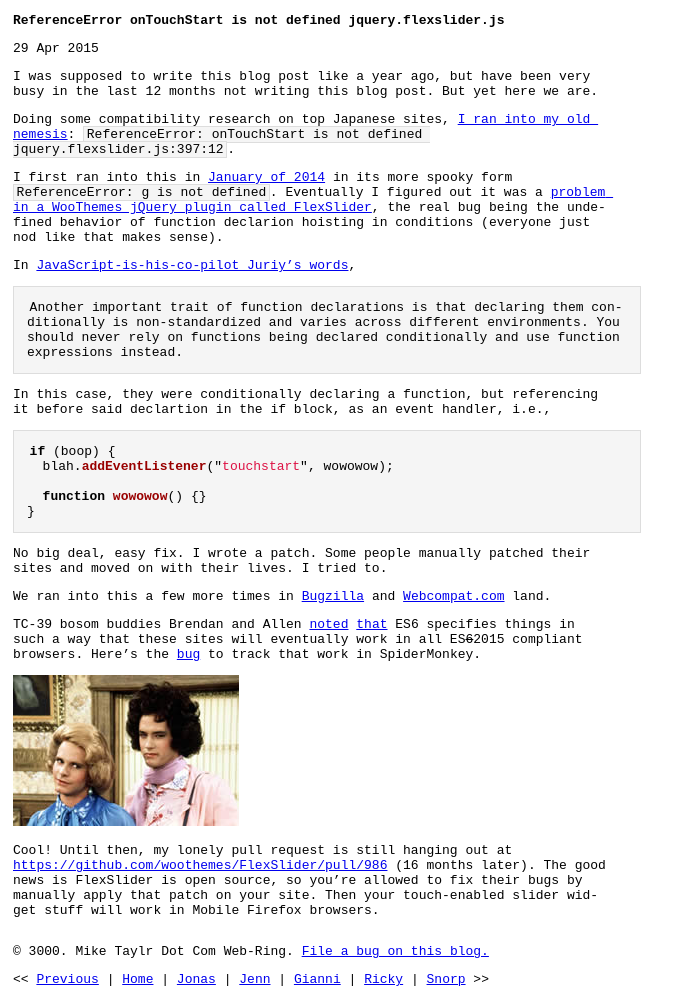
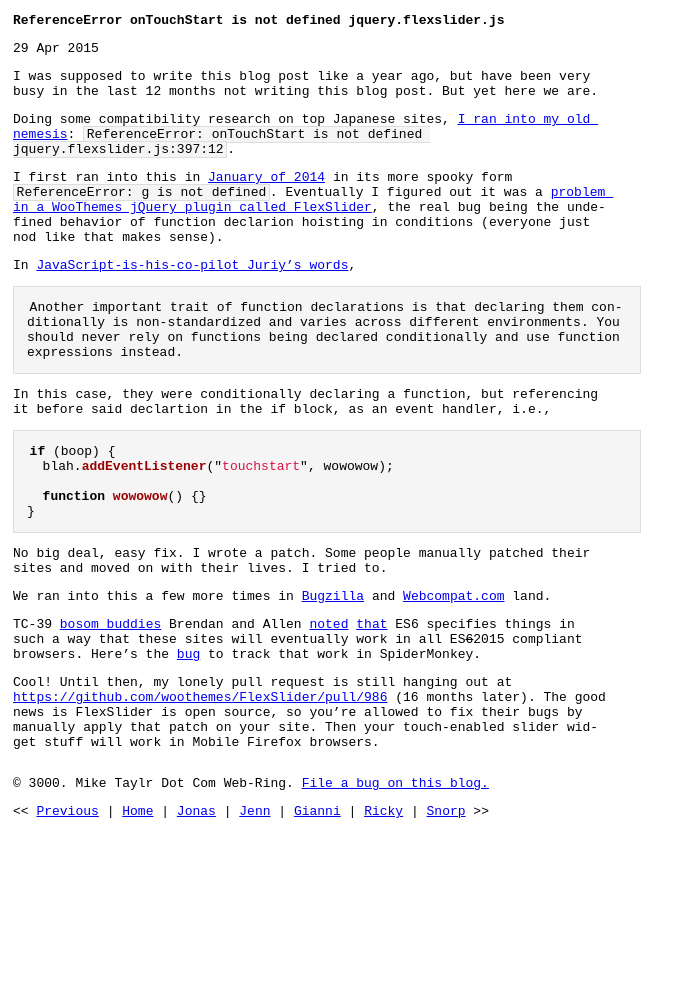
Before and after one commit to miketaylr/miketaylr.com-blog, a Jekyll site: the page built from _posts/2015-04-29-reference-error-ontouchstart-is-not-defined-jquery-flexslider-js-how-does-seo-work.md, in a window 1280 px wide. Shown: the whole page, without its empty margins (0-691 px from the left). Built offline with Jekyll 4.4.1, drawn with Linux system fonts in a browser that asks for light colours; Markdown is read by kramdown in place of the engine named in the settings; after the commit the page ends 900 px from its top, so only the background shows below that.

Commit message:
move img

```diff
--- a/_posts/2015-04-29-reference-error-ontouchstart-is-not-defined-jquery-flexslider-js-how-does-seo-work.md
+++ b/_posts/2015-04-29-reference-error-ontouchstart-is-not-defined-jquery-flexslider-js-how-does-seo-work.md
@@ -28,9 +28,8 @@
 
 We ran into this a few more times in [Bugzilla][fp] and [Webcompat.com][wc] land.
 
-TC-39 bosom buddies Brendan and Allen [noted][c8] [that][c9] ES6 specifies things in such a way that these sites will eventually work in all ES<strike>6</strike>2015 compliant browsers. Here's the [bug][sm] to track that work in SpiderMonkey.
+TC-39 [bosom buddies][bb] Brendan and Allen [noted][c8] [that][c9] ES6 specifies things in such a way that these sites will eventually work in all ES<strike>6</strike>2015 compliant browsers. Here's the [bug][sm] to track that work in SpiderMonkey.
 
-<img src="https://miketaylr.com/posts/assets/brendan-and-allen.jpg" alt="Photo of Brendan Eich and Allen Wirfs-Brock busy at work writing the ES6 spec.">
 
 Cool! Until then, my lonely pull request is still hanging out at [https://github.com/woothemes/FlexSlider/pull/986][pr] (16 months later). The good news is FlexSlider is open source, so you're allowed to fix their bugs by manually apply that patch on your site. Then your touch-enabled slider widget stuff will work in Mobile Firefox browsers.
 
@@ -44,3 +43,4 @@
 [c9]: https://bugzilla.mozilla.org/show_bug.cgi?id=973463#c9
 [pr]: https://github.com/woothemes/FlexSlider/pull/986
 [sm]: https://bugzilla.mozilla.org/show_bug.cgi?id=950547
+[bb]: https://miketaylr.com/posts/assets/brendan-and-allen.jpg
```
